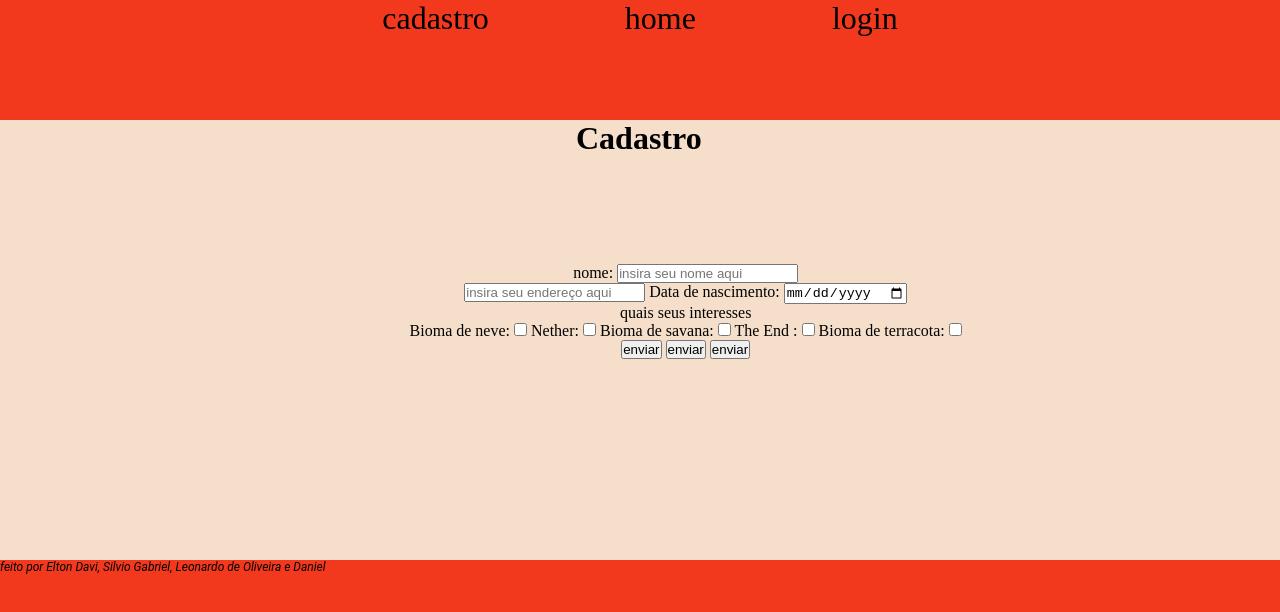
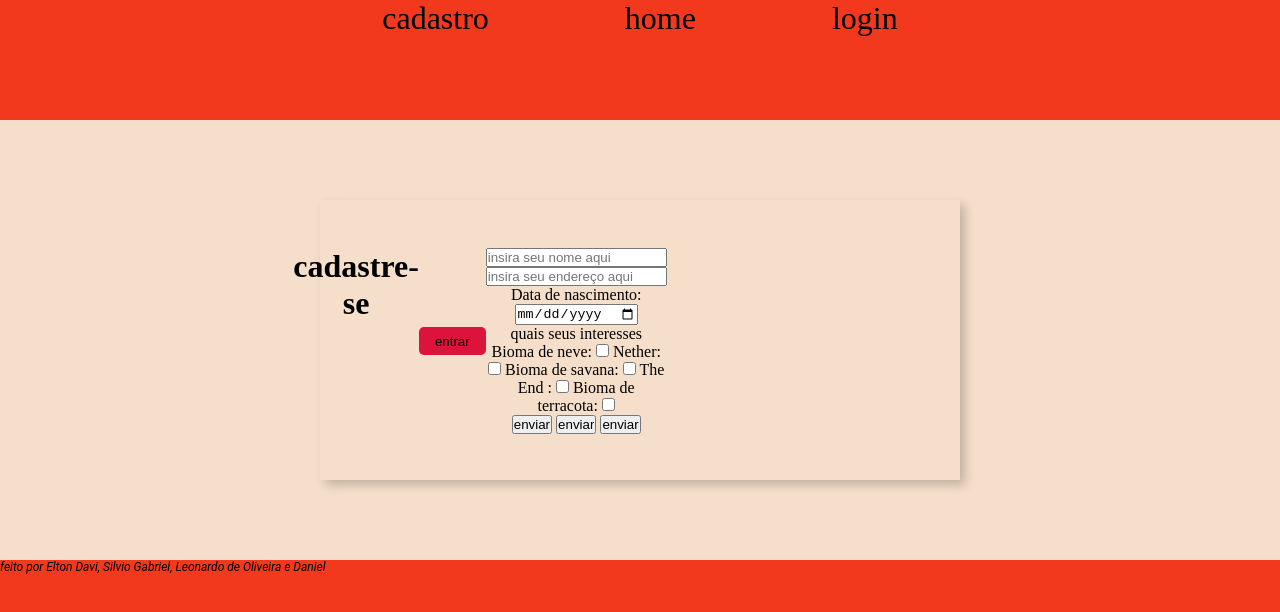
Before and after one commit to syzenzzw/segunda-aula-de-CSS, a plain HTML site: page formulario.html in a window 1280 px wide. Drawn offline with Linux system fonts and the light colour scheme.

Commit message:
Add files via upload

```diff
--- a/formulario.css
+++ b/formulario.css
@@ -1,6 +1,8 @@
 * {
 	padding: 0;
 	margin: 0;
+	box-sizing: border-box;
+
 
 }
 
@@ -57,24 +59,83 @@
 
 body {
 	background-color: #F5DFCA;
+	width: 100%;
+	height: 100vh;
+	display: flex;
+	justify-content: center;
 
 }
 
 
-.a {
+.container {
+	width: 50%;
+	height: 35vh;
+	position: absolute;
 	align-items: center;
+	text-align: center;
 	position: absolute;
-	top: 33%;
-	text-align: center;
-	left: 32%;
+	top: 25%;
+	box-shadow: 5px 5px 10px rgba(0, 0, 0, .212);
+
+
+
+
 
 }
 
 
-.e {
+.form {
+  width: 50%;
+  display: flex;
+  justify-content: center;
+  align-items: center;
+  flex-direction: column;
+  background-color: ;
+  padding: 3rem;
+}
+
+
+.form-header {
+	margin-bottom: 3rem;
+	display: flex;
+	justify-content: space-between;
+
+
+}
+
+.login-button {
+	display: flex;
 	align-items: center;
-	position: absolute;
-	top: 15%;
-	left: 45%;
-	font-size: 32px;
+
 }
+
+.login-button button {
+	border: none;
+	background-color: crimson;
+	padding: 0.4rem 1rem;
+	border-radius: 5px;
+	cursor:pointer;
+
+}
+
+.login-button button:hover {
+	background-color: ;
+}
+
+.login-button button a {
+	text-decoration: none;
+	font-weight: 500;
+}
+
+.input-box {
+	text-align: center;
+
+}
+
+.form-header h1::after {
+	content: '';
+	display: block;
+	width: 5rem;
+	height: 0.3rem;
+	margin: auto;
+}
--- a/formulario.html
+++ b/formulario.html
@@ -10,17 +10,21 @@
 
 <body>
 
-	<h1 class="e">  Cadastro</h1>
+	<div class="container">
 
+		<div class="form">
+			<form action="#">
+				<div class="form-header">
 
-<div class="a">
+					<div class="title">
+						<h1>cadastre-se</h1>
+					</div>
+					<div class="login-button">
+						<button >entrar</button>
+					</div>
+					<div class="input-group">
+						<div class="input-box">
 
-
-
-
-
-
-	<label for="txtname" >nome:</label>
 	<input type="text"  name="input_nome" id="txtnome" placeholder="insira seu nome aqui">
 <p></p>
 
@@ -62,9 +66,27 @@
 
  <input type="submit" name="subimitbutton" id="submitbutton" value="enviar">
 
+						</div>
+					</div>
+
+				</div>
+			</form>
+		</div>
 
 
-</div>
+
+
+
+	</div>
+
+
+
+
+
+
+
+
+
 
 
 		<div id ="menu">
```
Also changed, not shown: telalogin.html (+4 -2 lines).
